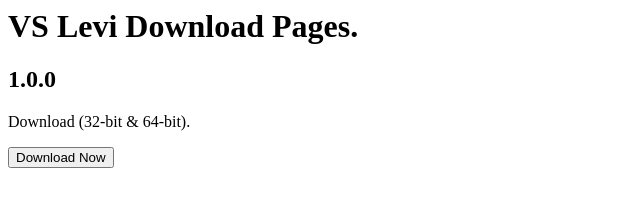
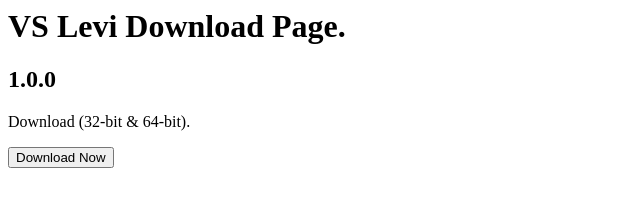
Before and after one commit to FunknecionCubeFNF/vslevi.github.io, a plain HTML site: page index.html in a window 1280 px wide. Shown: the full height of the page, 0-640 px from the left. Drawn offline with Linux system fonts and the light colour scheme.

Commit message:
Update index.html

```diff
--- a/index.html
+++ b/index.html
@@ -1,4 +1,4 @@
-<h1> VS Levi Download Pages. </h1>
+<h1> VS Levi Download Page. </h1>
 <h2> 1.0.0 </h2>
 <p></p>
 <p> Download (32-bit & 64-bit). </p>
```
